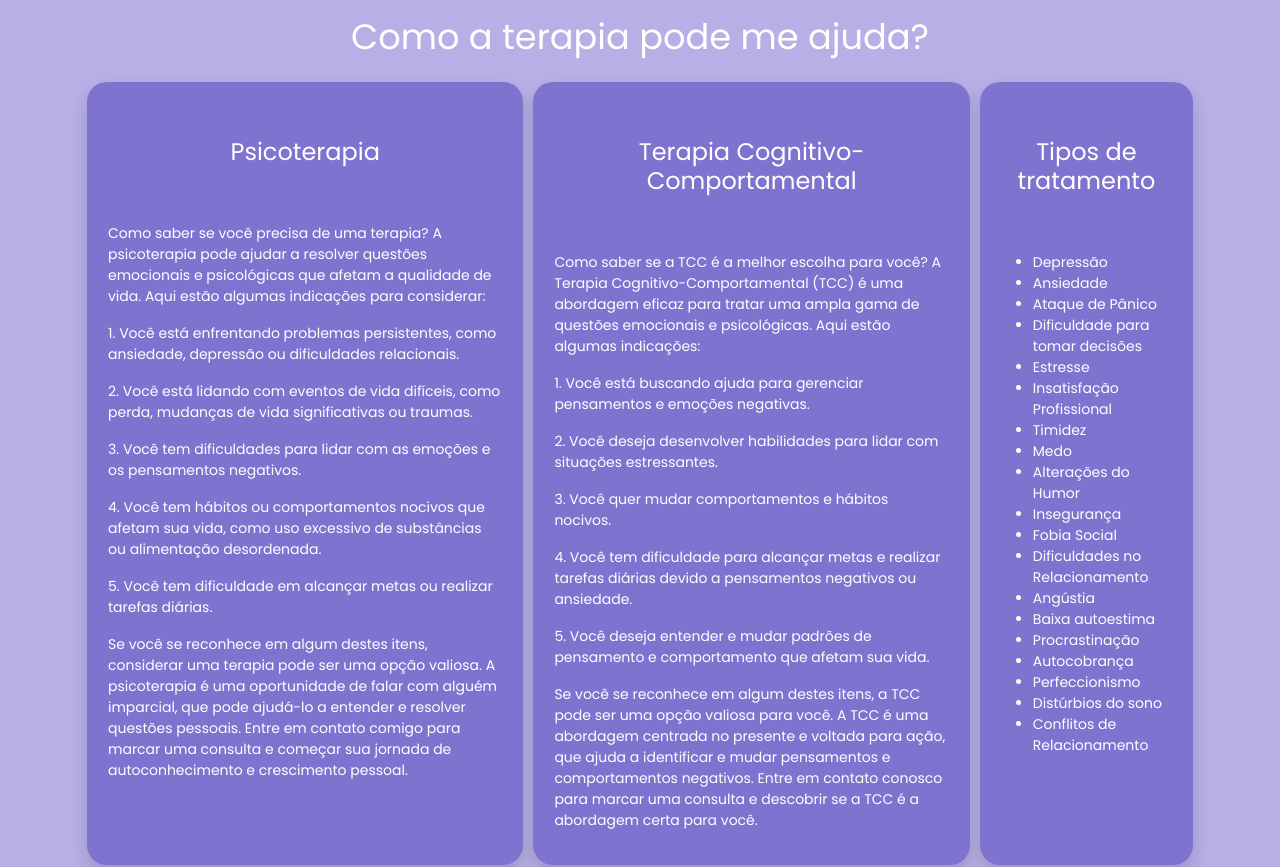
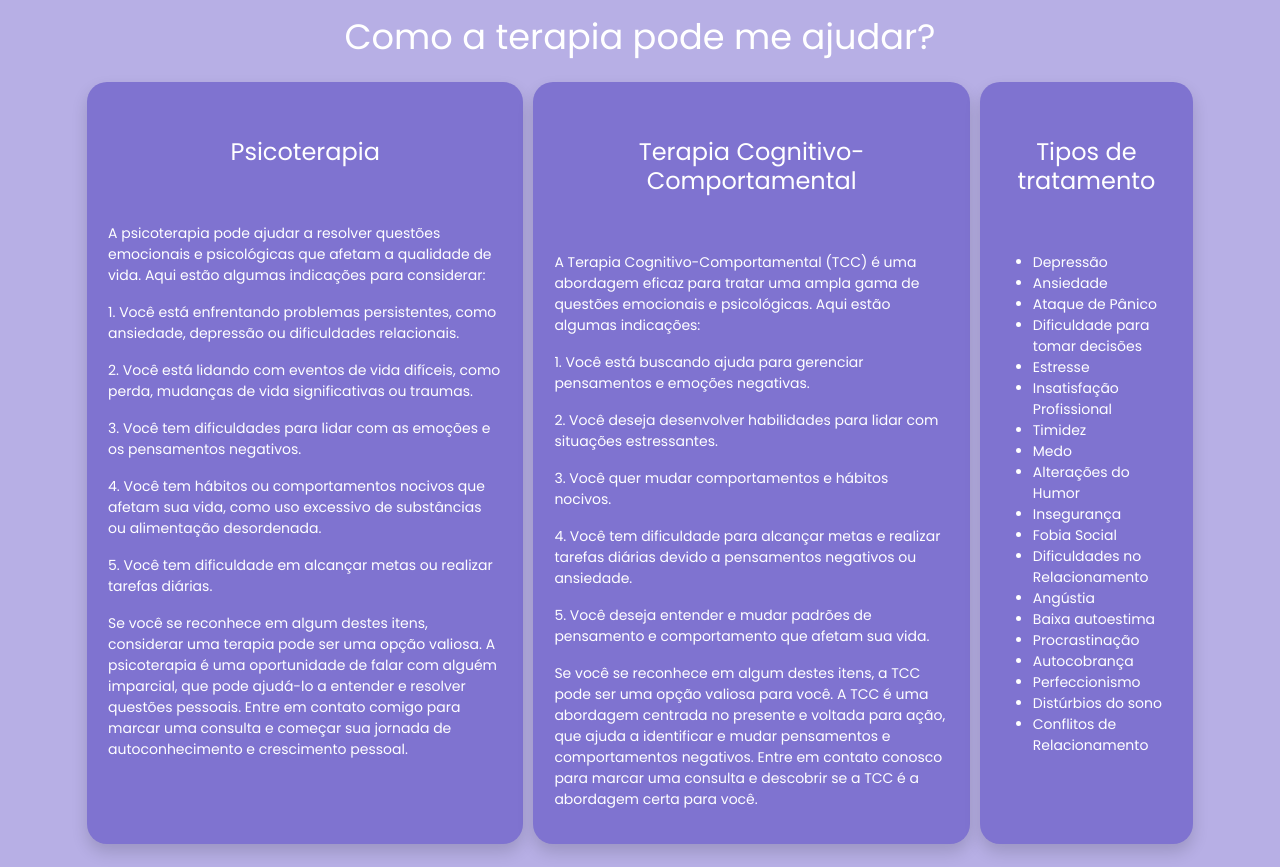
Before and after one commit to phchortolani/psidaramarquesv2, a Next.js app: page /src/components/terapia/terapia in a window 1280 px wide. Shown: the top 867 px of the page. Built offline with nearby package versions, Linux system fonts and the light colour scheme.

Commit message:
modificado alguns itens

```diff
--- a/pages/src/components/terapia/terapia.js
+++ b/pages/src/components/terapia/terapia.js
@@ -39,7 +39,7 @@ export default function Terapia(props) {
             <h4 className="titleSection">Terapia Cognitivo-Comportamental</h4>
         </div>
         <div className="text-white">
-            <p>Como saber se a TCC é a melhor escolha para você? A Terapia Cognitivo-Comportamental (TCC) é uma abordagem eficaz para tratar uma ampla gama de questões emocionais e psicológicas.  Aqui estão algumas indicações:                                                                                                               </p>
+            <p>A Terapia Cognitivo-Comportamental (TCC) é uma abordagem eficaz para tratar uma ampla gama de questões emocionais e psicológicas.  Aqui estão algumas indicações:                                                                                                               </p>
             <p>1. Você está buscando ajuda para gerenciar pensamentos e emoções negativas.                                                                                                                                                                                                                                                             </p>
             <p>2. Você deseja desenvolver habilidades para lidar com situações estressantes.                                                                                                                                                                                                                                                           </p>
             <p>3. Você quer mudar comportamentos e hábitos nocivos.                                                                                                                                                                                                                                                                                    </p>
@@ -55,7 +55,7 @@ export default function Terapia(props) {
             <h4 className="titleSection">Psicoterapia</h4>
         </div>
         <div className="text-white">
-            <p> Como saber se você precisa de uma terapia? A psicoterapia pode ajudar a resolver questões emocionais e psicológicas que afetam a qualidade de vida. Aqui estão algumas indicações para considerar:                                                                                                                                       </p>
+            <p>A psicoterapia pode ajudar a resolver questões emocionais e psicológicas que afetam a qualidade de vida. Aqui estão algumas indicações para considerar:                                                                                                                                       </p>
             <p>1. Você está enfrentando problemas persistentes, como ansiedade, depressão ou dificuldades relacionais.                                                                                                                                                                                                                                         </p>
             <p>2. Você está lidando com eventos de vida difíceis, como perda, mudanças de vida significativas ou traumas.                                                                                                                                                                                                                                      </p>
             <p>3. Você tem dificuldades para lidar com as emoções e os pensamentos negativos.                                                                                                                                                                                                                                                                  </p>
@@ -71,7 +71,7 @@ export default function Terapia(props) {
         <section id="terapia" className="pb-4">
             <div className="container">
                 <div className="headerSection">
-                    <h2 className="titleSection">Como a terapia pode me ajuda?</h2>
+                    <h2 className="titleSection">Como a terapia pode me ajudar?</h2>
                 </div>
                 <div className="terapiaContent">
                     {psi}
```
